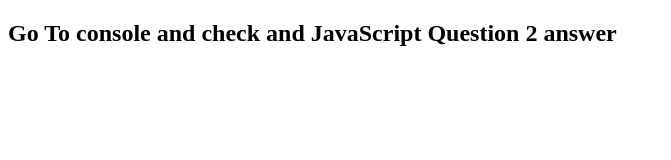
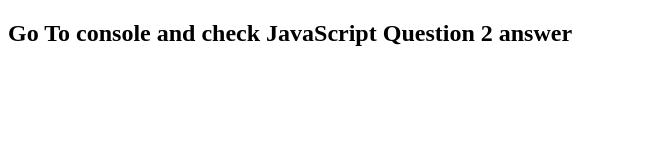
Before and after one commit to MubashirHussaini/js-2, a plain HTML site: page index.html in a window 1280 px wide. Shown: the whole page, without its empty margins (0-671 px from the left). Drawn offline with Linux system fonts and the light colour scheme.

Commit message:
Update index.html

```diff
--- a/index.html
+++ b/index.html
@@ -6,7 +6,7 @@
     <title>Document</title>
 </head>
 <body>
-    <h2>Go To console and check and JavaScript Question 2 answer</h2>
+    <h2>Go To console and check JavaScript Question 2 answer</h2>
 
     <script src="./Q2.js"></script>
 </body>
```
